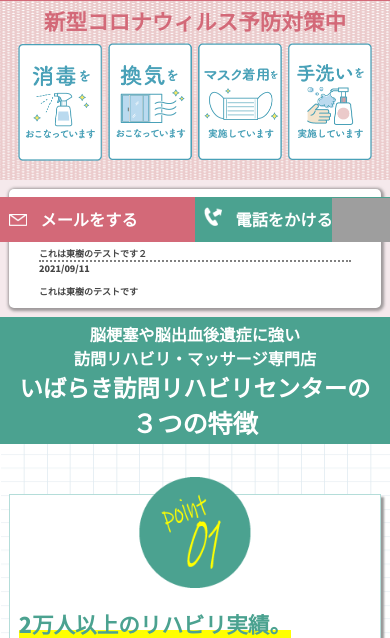
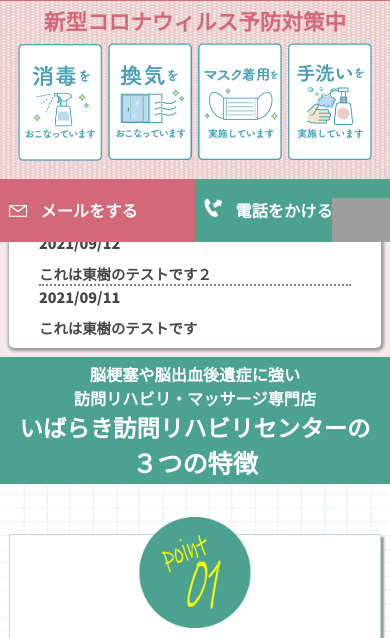
Before and after one commit to daiki-create/ibaraki, a PHP site: page / in a window 390 px wide. Shown: the part 602-1240 px from the top of the page. Run offline with PHP 8.4, Linux system fonts and the light colour scheme; data comes from the database, SQL or seed files in the repository; some libraries are stand-ins or nearby versions; grey boxes are pictures that could not be loaded.

Commit message:
第一回納品（最終調整2）

```diff
--- a/css/responsive_all.css
+++ b/css/responsive_all.css
@@ -137,6 +137,7 @@
     }
     #news_parent > div{
         background-color: #f5e9ec;
+        font-size: 1.6rem;
     }
     #contents{
         background-color: white;
@@ -463,16 +464,16 @@
         display: flex;
         width: 100%;
         max-width: 100%;
-        height: 5rem;
+        height: 7rem;
         display: flex;
     }
     #fix_control button{
         border: none;
         border-radius: 0;
         width: 50%;
-        height: 5rem;
+        height: 7rem;
         align-items: center;
-        line-height: 5rem;
+        line-height: 7rem;
         font-size: 1.8rem;
     }
     #fix_control .back_ground_color_red img,
@@ -684,6 +685,7 @@
         text-align: left;
         margin-left: 50%;
         transform: translateX(-50%);
+        white-space: nowrap;
     }
 }
 @media screen and (max-width:500px) {
```
